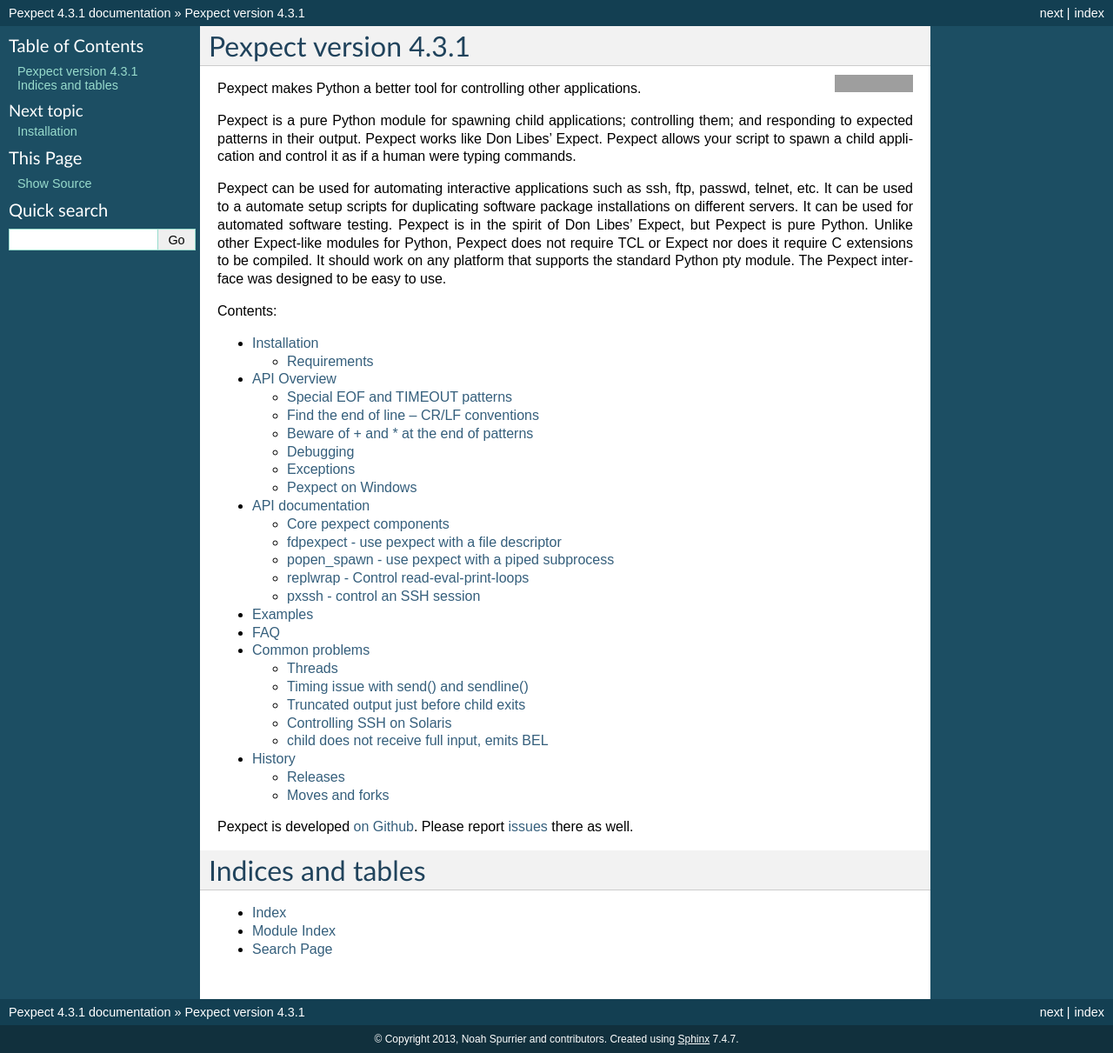
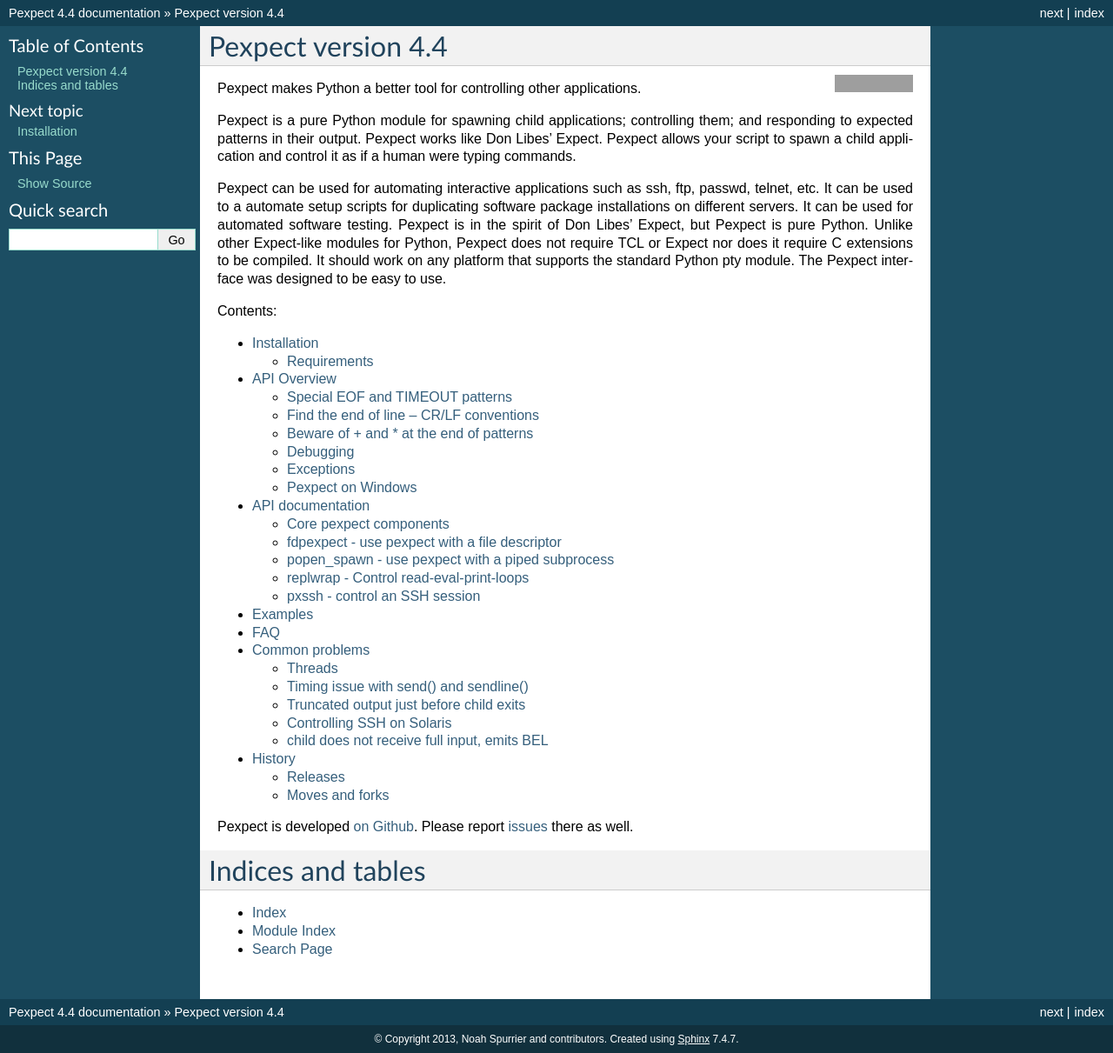
Before and after one commit to pexpect/pexpect, a Sphinx documentation site: the page built from doc/index.rst, in a window 1280 px wide. Shown: the whole page at 87% size. Built offline with Sphinx 7.4.7, drawn with Linux system fonts in a browser that asks for light colours; grey boxes are pictures that could not be loaded.

Commit message:
Version number -> 4.4.0

```diff
--- a/doc/conf.py
+++ b/doc/conf.py
@@ -52,7 +52,7 @@
 # built documents.
 #
 # The short X.Y version.
-version = '4.3.1'
+version = '4.4'
 # The full version, including alpha/beta/rc tags.
 release = version
 
--- a/pexpect/__init__.py
+++ b/pexpect/__init__.py
@@ -75,7 +75,7 @@
     from .pty_spawn import spawn, spawnu
     from .run import run, runu
 
-__version__ = '4.3.1'
+__version__ = '4.4.0'
 __revision__ = ''
 __all__ = ['ExceptionPexpect', 'EOF', 'TIMEOUT', 'spawn', 'spawnu', 'run', 'runu',
            'which', 'split_command_line', '__version__', '__revision__']
```
